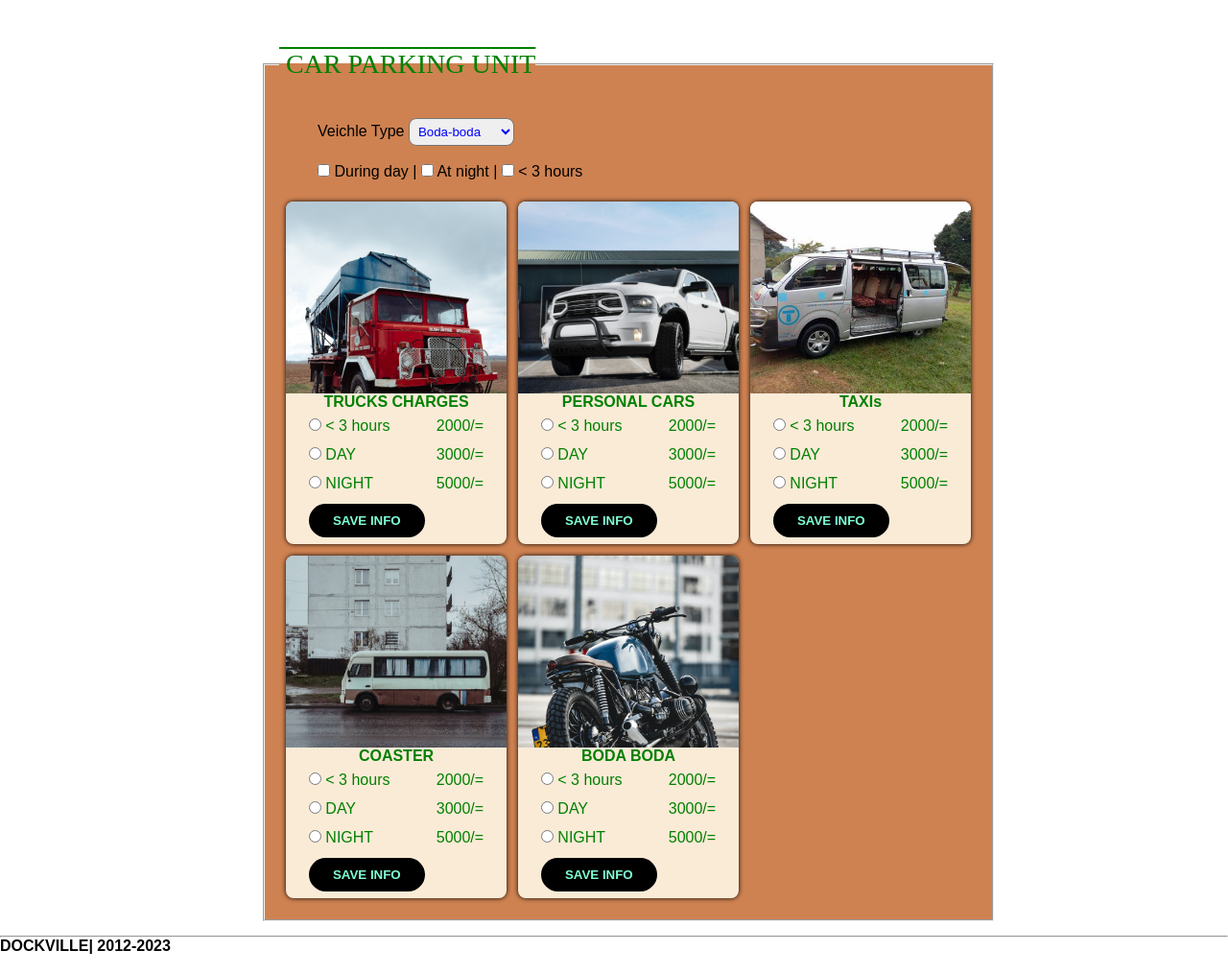
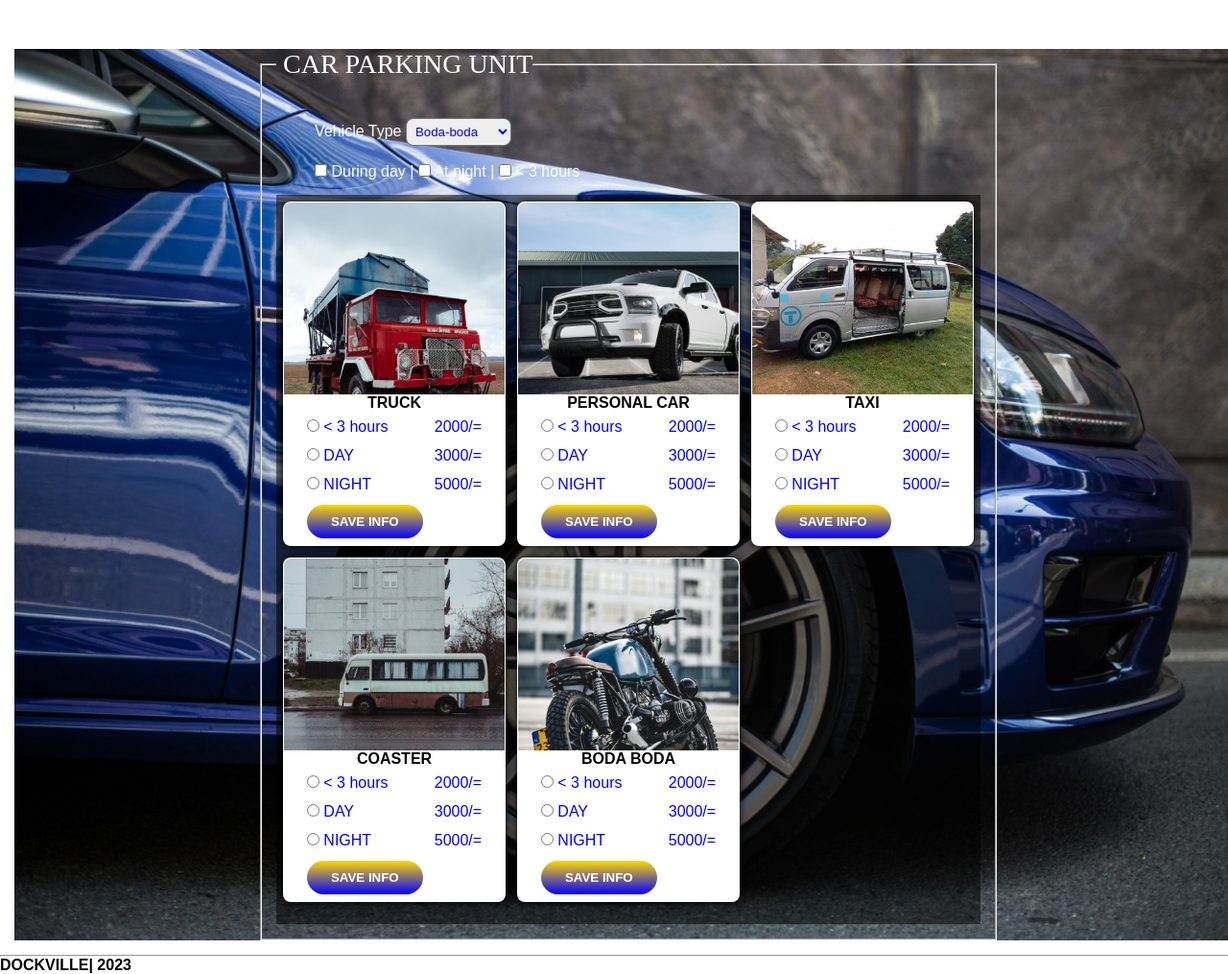
Before and after one commit to maryadeke/dockville-day-and-night-parking, a plain HTML site: page public/html/parking.html in a window 1280 px wide. Shown: the top 1015 px of the page at 96% size. Drawn offline with Linux system fonts and the light colour scheme.

Commit message:
worked on the css of parking mostly

```diff
--- a/public/css/parking.css
+++ b/public/css/parking.css
@@ -1,10 +1,10 @@
-*{
+* {
     margin: 0;
     padding: 0;
     font-family: sans-serif;
 }
-section
-{
+
+section {
     position: relative;
     width: 100%;
     height: auto;
@@ -13,7 +13,31 @@ section
     flex-direction: column;
     justify-content: center;
 }
-.form-design{
+
+.menu {
+    background-image: url(/public/images/front-right-side-blue-sedan-car.jpg);
+    display: flex;
+    background-position: center;
+    background-size: cover;
+    background-repeat: no-repeat;
+    background-attachment: fixed;
+}
+.overlay{
+
+    position: relative;
+    height: 95vh;
+    width: 100%;
+    background: rgba(0,0,0,0.5);
+
+
+}
+
+.other-information {
+    flex-wrap: wrap;
+    display: flex;
+}
+
+.form-design {
     margin: 0;
     position: relative;
     width: 100%;
@@ -23,7 +47,8 @@ section
     justify-content: space-around;
     align-items: center;
 }
-.cols input{
+
+.cols input {
     border: 1px solid green;
     height: 35px;
     text-align: center;
@@ -33,92 +58,110 @@ section
     outline: none;
     border-radius: 10px;
 }
-.cols input[type="date"]{
+
+.cols input[type="date"] {
     width: 100px;
     outline: none;
 }
-.cols input[type="time"]{
+
+.cols input[type="time"] {
     width: 100px;
     outline: none;
 }
-select{
+
+select {
     padding: 5px;
     border-radius: 8px;
     outline: none;
- }
- .menu{
+}
+
+.menu {
     position: relative;
     display: flex;
     align-items: center;
     justify-content: center;
     width: 100%;
- }
- fieldset{
+}
+
+fieldset {
     position: relative;
     width: auto;
     padding: 15px;
- }
-.padding{
+}
+
+.padding {
     position: relative;
     padding: 124px;
 }
-.card-a{
+
+.card-a {
     position: relative;
     display: flex;
-    justify-content: center;
+    justify-content: space-between;
     align-items: center;
     flex-direction: column;
-    /* padding: 15px; */
+    padding: 1px;
     margin: 5px;
     width: 230px;
-    box-shadow:  0 0 5px black;
+    box-shadow: 0 0 10px black;
     height: auto;
     border-radius: 8px;
-    background-color:antiquewhite;
+    background-color: white;
     transition: 0.1s ease;
-}
-.card-a:hover{
-padding: 8px;
+    flex-wrap: wrap;
 
 
 
 }
-.card-a td{
+
+
+.card-a:hover {
+    padding: 2px;
+
+
+
+}
+
+.card-a td {
     padding: 5px;
 }
-.card-a button{
+
+.card-a button {
     border: none;
-    background: black;
-    color:aquamarine;
+    background: linear-gradient(gold, blue);
+    color: white;
     padding: 0 25px;
     height: 35px;
     border-radius: 50px;
     font-weight: bold;
     transition: 0.1s ease-in;
 }
-.card-a button:hover{
-    padding:10px 10px 10px;
-background-color:orangered;
+
+.card-a button:hover {
+    padding: 0 25px;
+    background-color: blue;
     cursor: pointer;
     outline: none;
-    color:white;
+    color: white;
 
 
 }
-legend{
+
+legend {
     font-family: 'Times New Roman', Times, serif;
     font-size: 28px;
     text-decoration: overline;
     margin-bottom: 10px;
 }
 
-.sub-menu{
+.sub-menu {
     position: relative;
     width: 300px;
     margin-left: 25px;
     padding: 15px;
 }
-#truck-background{
+
+#truck-background {
     width: 100%;
     height: 200px;
     background: url(/public/images/truck.jpg);
@@ -128,7 +171,8 @@ legend{
     border-top-right-radius: 8px;
     border-top-left-radius: 8px;
 }
-.taxi-background{
+
+.taxi-background {
     width: 100%;
     height: 200px;
     background: url(/public/images/taxi.jpeg);
@@ -138,7 +182,8 @@ legend{
     border-top-right-radius: 8px;
     border-top-left-radius: 8px;
 }
-.coaster-background{
+
+.coaster-background {
     width: 100%;
     height: 200px;
     background: url(/public/images/bus.jpg);
@@ -148,7 +193,8 @@ legend{
     border-top-right-radius: 8px;
     border-top-left-radius: 8px;
 }
-.boda-background{
+
+.boda-background {
     width: 100%;
     height: 200px;
     background: url(/public/images/boda.jpg);
@@ -158,7 +204,8 @@ legend{
     border-top-right-radius: 8px;
     border-top-left-radius: 8px;
 }
-.personal-background{
+
+.personal-background {
     width: 100%;
     height: 200px;
     background: url(/public/images/perso-car.jpg);
@@ -168,34 +215,49 @@ legend{
     border-top-right-radius: 8px;
     border-top-left-radius: 8px;
 }
-header{
+
+header {
     position: relative;
     width: 100%;
     height: 45vh;
 }
-legend{
+
+legend {
     font-family: 'Times New Roman', Times, serif;
-    color:green;
+    color: white;
     transition: 0.1s ease-in;
 }
-legend:hover{
-    padding:10px 10px 10px;
+
+legend:hover {
+    padding: 10px 10px 10px;
     /* width:70px; */
-    color:black;
-    border:none ;
-    border-bottom: 4px solid orangered ;
+    color: black;
+    border: none;
+    border-bottom: 4px solid gold;
 }
-fieldset{
-    background: rgb(207, 130, 81);
+
+fieldset {
+    background:
 
 }
-select{
-    color:blue;
+
+select {
+    color: blue;
     font-weight: 10px;
 }
-section{
-    color:black;
+
+section {
+    color: white;
 }
-td{
-    color:green;
+
+td {
+    color: blue;
 }
+
+h4 {
+    color: black;
+}
+
+.radio {
+    /* color: blue; */
+}
--- a/public/html/parking.html
+++ b/public/html/parking.html
@@ -12,10 +12,10 @@
    <section>
             <div class="other-information">
                 <div class="menu">
-                 <fieldset>
+                 <fieldset >
                     <legend>&nbsp;CAR PARKING UNIT</legend>
                       <div class="sub-menu">
-                        <label>Veichle Type</label>
+                        <label>Vehicle Type</label>
                         <select name="type">
                          <option value="Boda">Boda-boda</option>
                          <option value="Boda">Lorry</option>
@@ -27,14 +27,14 @@
                     <label><input type="checkbox" name="Night" id=""> At night |</label>
                     <label><input type="checkbox" name="Night" id=""> < 3 hours</label>
                       </div>
-                    <div id="service-cards">
+                    <div id="service-cards" class="overlay">
                         <div class="trucks">
                            <table>
                             <tr>
                                 <td>
                                    <div class="card-a">
                                     <div id="truck-background"></div>
-                                    <h4>TRUCKS CHARGES</h4>
+                                    <h4>TRUCK </h4>
                                     <table>
                                          <tr class="padding">
                                             <td><input type="radio"> < 3 hours</td>
@@ -59,7 +59,7 @@
                                     <!-- PERSONAL CARS -->
                                   <div class="card-a">
                                     <div class="personal-background"></div>
-                                    <h4>PERSONAL CARS</h4>
+                                    <h4>PERSONAL CAR</h4>
                                     <table>
                                          <tr>
                                             <td><input type="radio"> < 3 hours</td>
@@ -84,7 +84,7 @@
                                     <!-- TAXI -->
                                     <div class="card-a">
                                         <div class="taxi-background"></div>
-                                    <h4>TAXIs</h4>
+                                    <h4>TAXI</h4>
                                     <table>
                                          <tr>
                                             <td><input type="radio"> < 3 hours</td>
@@ -168,7 +168,7 @@
    </section>
    <footer>
     <hr>
-    <h4>DOCKVILLE| 2012-2023</h4>
+    <h4>DOCKVILLE|&nbsp2023</h4>
    </footer>
 </body>
 </html>
```
